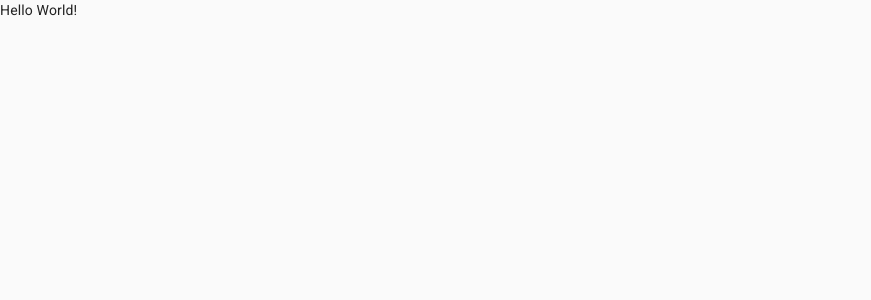
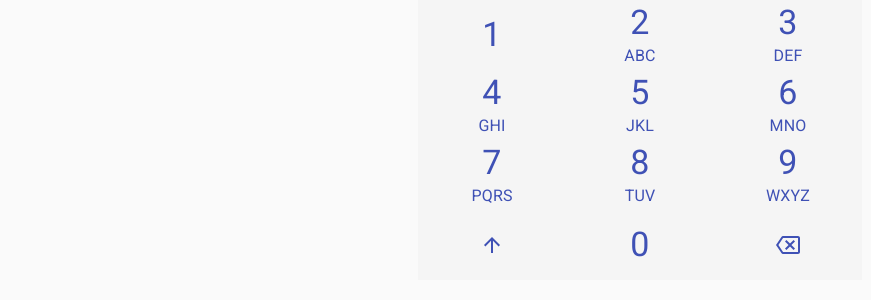
Before and after one commit to Pirastrino/phonewords, a React app in the folder src/app/: page / in a window 1280 px wide. Shown: the top 300 px of the page, without its empty margins (0-871 px from the left). Built offline with nearby package versions, Linux system fonts and the light colour scheme.

Commit message:
add keyboard layout

```diff
--- a/src/app/package.json
+++ b/src/app/package.json
@@ -7,6 +7,7 @@
   },
   "dependencies": {
     "@material-ui/core": "^4.9.0",
+    "@material-ui/icons": "^4.5.1",
     "gql": "*",
     "react": "^16.12.0",
     "react-dom": "^16.12.0"
--- a/src/app/src/components/App/index.tsx
+++ b/src/app/src/components/App/index.tsx
@@ -1,12 +1,15 @@
 import React, { FC } from 'react';
 
 import { Layout } from '../Layout';
+import { Keyboard } from '../Keyboard';
 
 const App: FC = () => (
   <Layout>
     {/* <Helmet /> */}
     {/* <AppRouter/> */}
-    <div>Hello World!</div>
+    {/* <Display /> */}
+    {/* <Suggestion /> */}
+    <Keyboard />
   </Layout>
 );
 
--- /dev/null
+++ b/src/app/src/components/Keyboard/index.tsx
@@ -0,0 +1,78 @@
+import React, { FC, Fragment } from 'react';
+import { makeStyles, createStyles, Theme } from '@material-ui/core/styles';
+import { Box, Button, Container, Typography } from '@material-ui/core';
+import { ArrowUpward, BackspaceOutlined } from '@material-ui/icons';
+
+interface Buttons {
+  [index: string]: string[];
+}
+
+const buttons: Buttons = {
+  '2': ['a', 'b', 'c'],
+  '3': ['d', 'e', 'f'],
+  '4': ['g', 'h', 'i'],
+  '5': ['j', 'k', 'l'],
+  '6': ['m', 'n', 'o'],
+  '7': ['p', 'q', 'r', 's'],
+  '8': ['t', 'u', 'v'],
+  '9': ['w', 'x', 'y', 'z'],
+};
+
+const Keyboard: FC = () => {
+  const styles = makeStyles((theme: Theme) =>
+    createStyles({
+      root: {
+        backgroundColor: 'whitesmoke',
+      },
+      box: {
+        width: '33.3333%',
+        height: 70,
+      },
+      button: {
+        width: '100%',
+        height: '100%',
+        borderRadius: 0,
+        boxShadow: 'none',
+      },
+    })
+  )();
+
+  return (
+    <Container disableGutters className={styles.root} maxWidth="xs">
+      <Box display="flex" flexWrap="wrap" justifyContent="center">
+        {['1', '2', '3', '4', '5', '6', '7', '8', '9', 'caps', '0', 'bcsp'].map(
+          (key: string) => (
+            <Box className={styles.box}>
+              <Button
+                className={styles.button}
+                key={key}
+                variant="text"
+                color="primary"
+              >
+                <Box
+                  display="flex"
+                  flexDirection="column"
+                  justifyContent="center"
+                  alignItems="center"
+                >
+                  {key == 'caps' ? (
+                    <ArrowUpward />
+                  ) : key == 'bcsp' ? (
+                    <BackspaceOutlined />
+                  ) : (
+                    <Fragment>
+                      <Typography variant="h4">{key}</Typography>
+                      <Typography>{buttons[key]}</Typography>
+                    </Fragment>
+                  )}
+                </Box>
+              </Button>
+            </Box>
+          )
+        )}
+      </Box>
+    </Container>
+  );
+};
+
+export { Keyboard };
```
Also changed, not shown: 2 other files (tests, documents, lock files or other folders).
